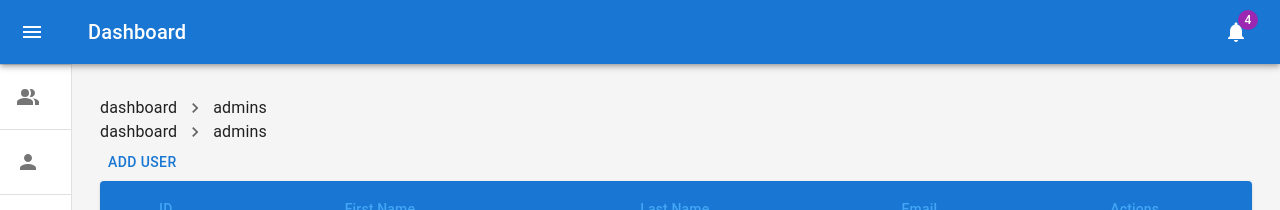
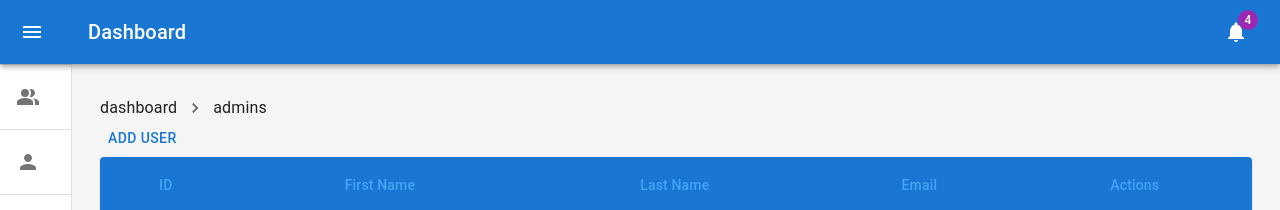
Before and after one commit to renzocabarios/harvest-hub, a React (Vite) app: page /dashboard/admins in a window 1280 px wide. Shown: the top 210 px of the page. Built offline with nearby package versions, Linux system fonts and the light colour scheme; no server answers.

Commit message:
Remove Breadcrumb in AdminAdmins

```diff
--- a/src/page/AdminAdmins/index.jsx
+++ b/src/page/AdminAdmins/index.jsx
@@ -1,5 +1,5 @@
 import * as React from "react";
-import { DashboardLayout, Datatable, Breadcrumb, Button } from "@/component";
+import { DashboardLayout, Datatable, Button } from "@/component";
 import { useNavigate } from "react-router-dom";
 import {
   useGetAdminsQuery,
@@ -39,7 +39,6 @@ function AdminAdmins() {
   return (
     <>
       <DashboardLayout>
-        <Breadcrumb />
         <Button
           title="Add User"
           onClick={() => {
```
